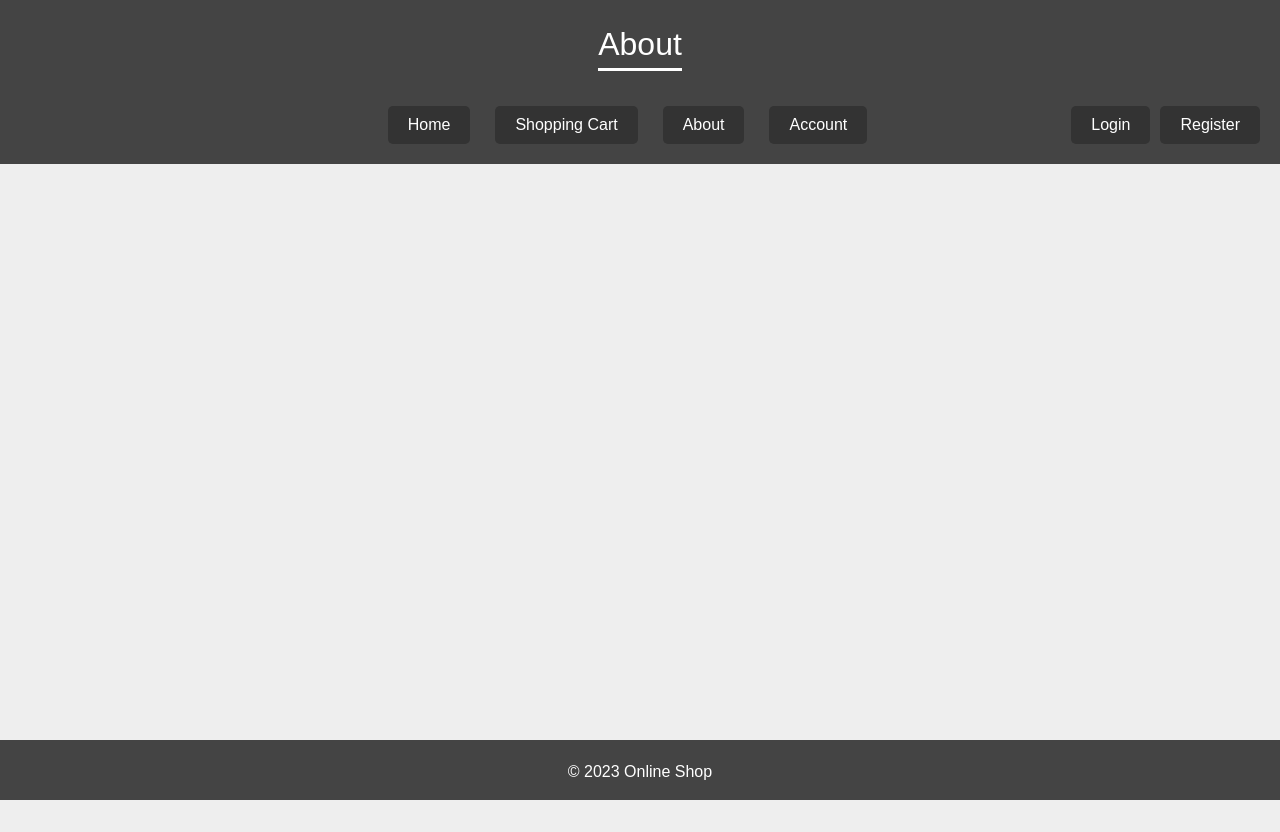
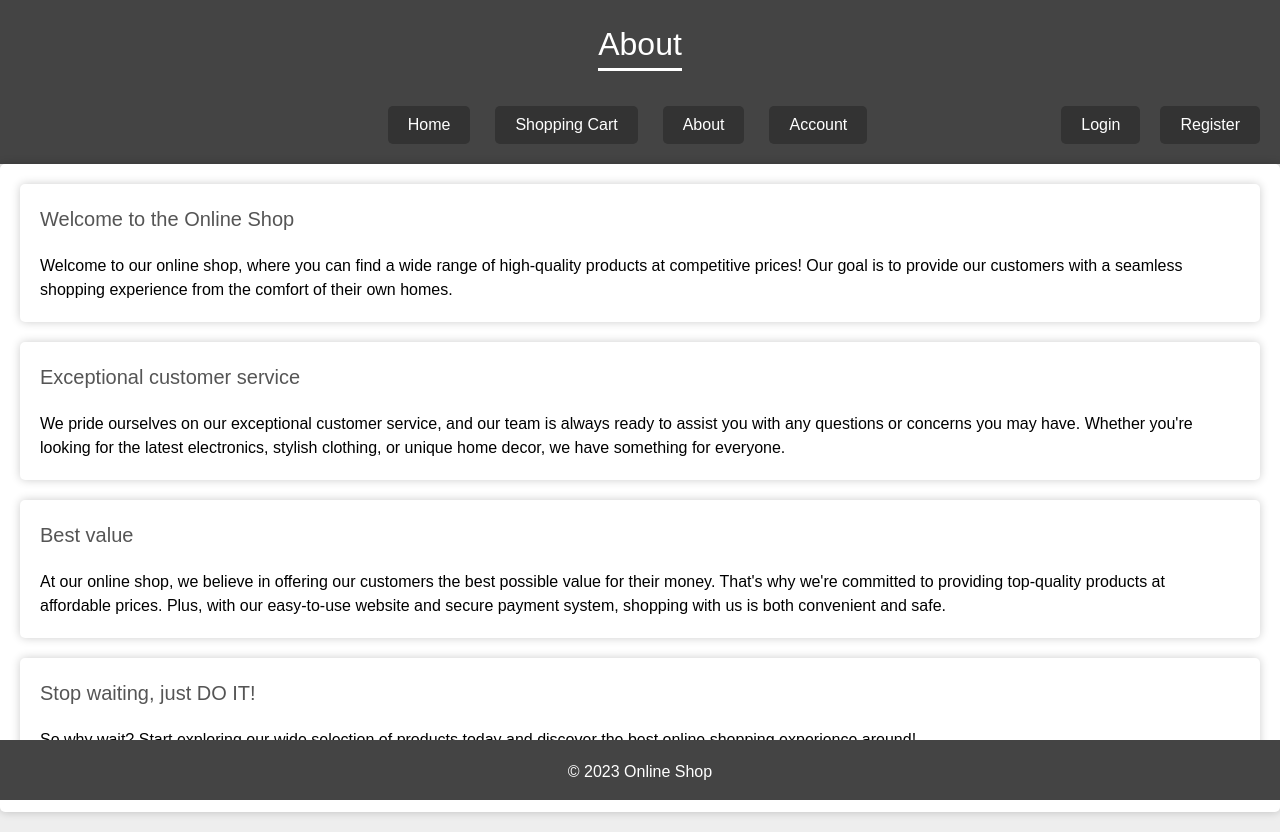
Before and after one commit to Titan43/titan43.github.io, a React (Create React App) app in the folder online-shop-react/: page / in a window 1280 px wide. Before the commit the page ends 800 px from the top, so only its background shows below. Built offline with nearby package versions, Linux system fonts and the light colour scheme.

Commit message:
added 'about' content

```diff
--- a/online-shop-react/src/App.js
+++ b/online-shop-react/src/App.js
@@ -1,5 +1,6 @@
 import React, { useEffect, useState } from 'react';
 import Header from './components/Header';
+import About from './components/About';
 import { useCookies } from 'react-cookie';
 
 function App() {
@@ -27,11 +28,14 @@ function App() {
 
   return (
     <div className='App'>
-      <Header onSectionChange={handleSectionChange}
+        <Header onSectionChange={handleSectionChange}
             sectionName={sectionName}
             isLoggedIn={isLoggedIn}
             removeCookie={removeCookie}
             setCookie={setCookie}/>
+        { sectionName === "About" ?
+            <About/> : <></>
+        }
     </div>
   );
 }
--- /dev/null
+++ b/online-shop-react/src/components/About.js
@@ -0,0 +1,29 @@
+import '../stylesheets/headers.css';
+import '../stylesheets/item.css';
+
+function About(props) {
+    return (
+      <div className='hero About'>
+            <div className = 'item'>
+			<div className ='overlay'></div>
+			        <div className='item'>
+				        <h2>Welcome to the Online Shop</h2>
+				        <p>Welcome to our online shop, where you can find a wide range of high-quality products at competitive prices! Our goal is to provide our customers with a seamless shopping experience from the comfort of their own homes.</p>
+			        </div>
+			    <div className='item'>
+				        <h2>Exceptional customer service</h2>
+                        <p>We pride ourselves on our exceptional customer service, and our team is always ready to assist you with any questions or concerns you may have. Whether you're looking for the latest electronics, stylish clothing, or unique home decor, we have something for everyone.</p>
+			        </div>
+			    <div className='item'>
+				    <h2>Best value</h2>
+                    <p>At our online shop, we believe in offering our customers the best possible value for their money. That's why we're committed to providing top-quality products at affordable prices. Plus, with our easy-to-use website and secure payment system, shopping with us is both convenient and safe.</p>
+			    </div>
+			    <div className='item'>
+				    <h2>Stop waiting, just DO IT!</h2>
+                    <p>So why wait? Start exploring our wide selection of products today and discover the best online shopping experience around!</p>
+			    </div>
+			</div>
+      </div>
+    );
+}
+export default About;
--- a/online-shop-react/src/stylesheets/button.css
+++ b/online-shop-react/src/stylesheets/button.css
@@ -1,15 +1,19 @@
 .auth-buttons {
     position: absolute;
-    right: 20px;
+    right: 10px;
 }
 
-.auth-buttons a{
+.auth-buttons button{
     margin-right:10px;
 }
 
 button + button {
     margin-left: 10px;
   }
+
+.remove{
+    background-color: #8b0000;
+}
 
 .btn {
     display: inline-block;
@@ -46,11 +50,10 @@ button + button {
     transform: scale(0.5);
   }
 
-  .auth-buttons {
-    position: absolute;
-    right: 20px;
+  @media (max-width: 768px) {
+    .auth-buttons {
+      position: relative;
+      top: auto;
+      left: 0;
+    }
   }
-
-  .auth-buttons a{
-    margin-right:10px;
-  }
--- /dev/null
+++ b/online-shop-react/src/stylesheets/item.css
@@ -0,0 +1,23 @@
+.cart-total {
+    text-align: center;
+    padding: 20px;
+}
+.items {
+	display: flex;
+	flex-wrap: wrap;
+	justify-content: space-between;
+}
+
+.item {
+	background-color: #fff;
+	border-radius: 5px;
+	box-shadow: 0 0 10px rgba(0,0,0,0.2);
+	flex-basis: calc(33.33% - 20px);
+	margin-bottom: 20px;
+	padding: 20px;
+}
+
+.item h2 {
+	color: #555;
+	font-size: 20px;
+}
```
